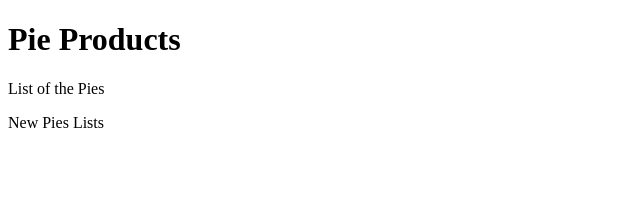
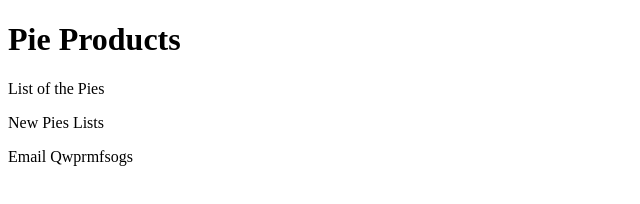
Before and after one commit to test124Pedro/com.pie.demo, a plain HTML site: page WebContent/index.html in a window 1280 px wide. Shown: the whole page, without its empty margins (0-640 px from the left). Drawn offline with Linux system fonts and the light colour scheme.

Commit message:
new commit
changes to index

```diff
--- a/WebContent/index.html
+++ b/WebContent/index.html
@@ -9,5 +9,6 @@
 
 <p> List of the Pies<p>
 <span>New Pies Lists</span>
+<p> Email Qwprmfsogs</p>
 </body>
 </html>
```
